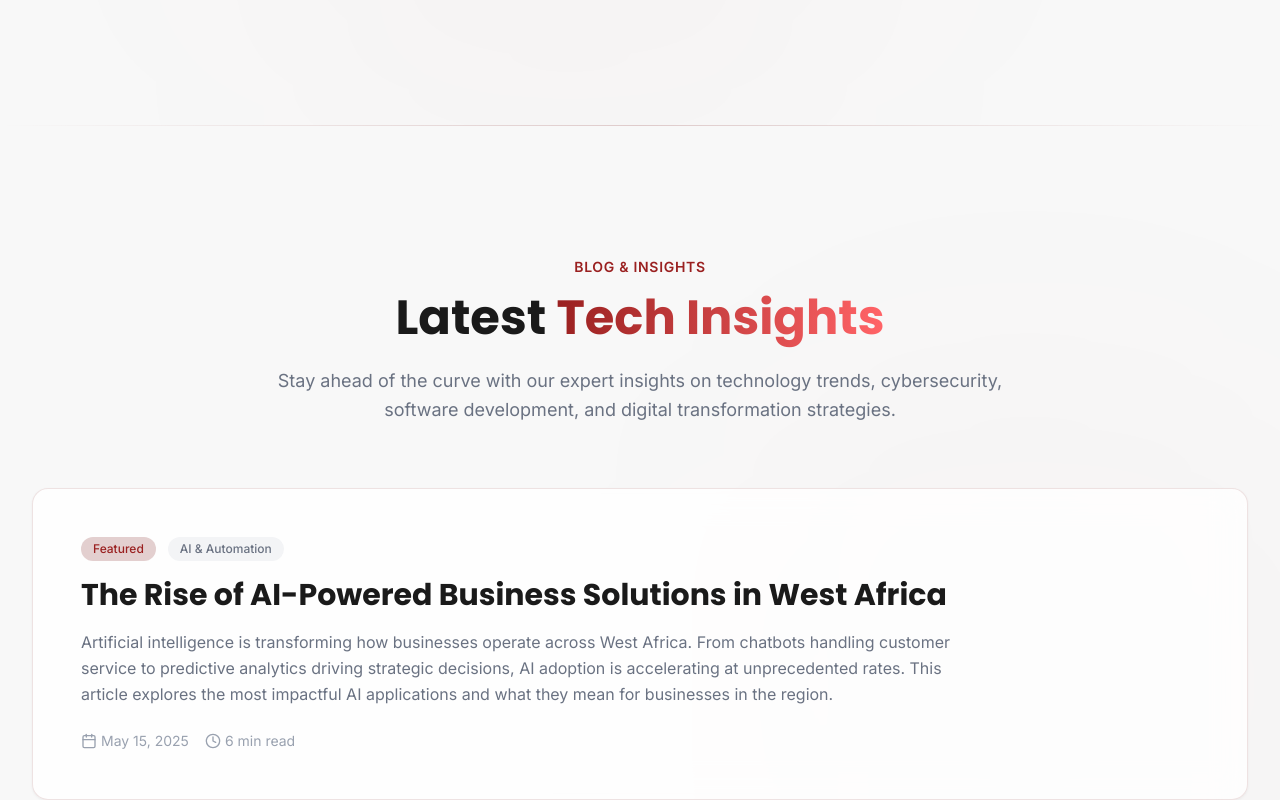
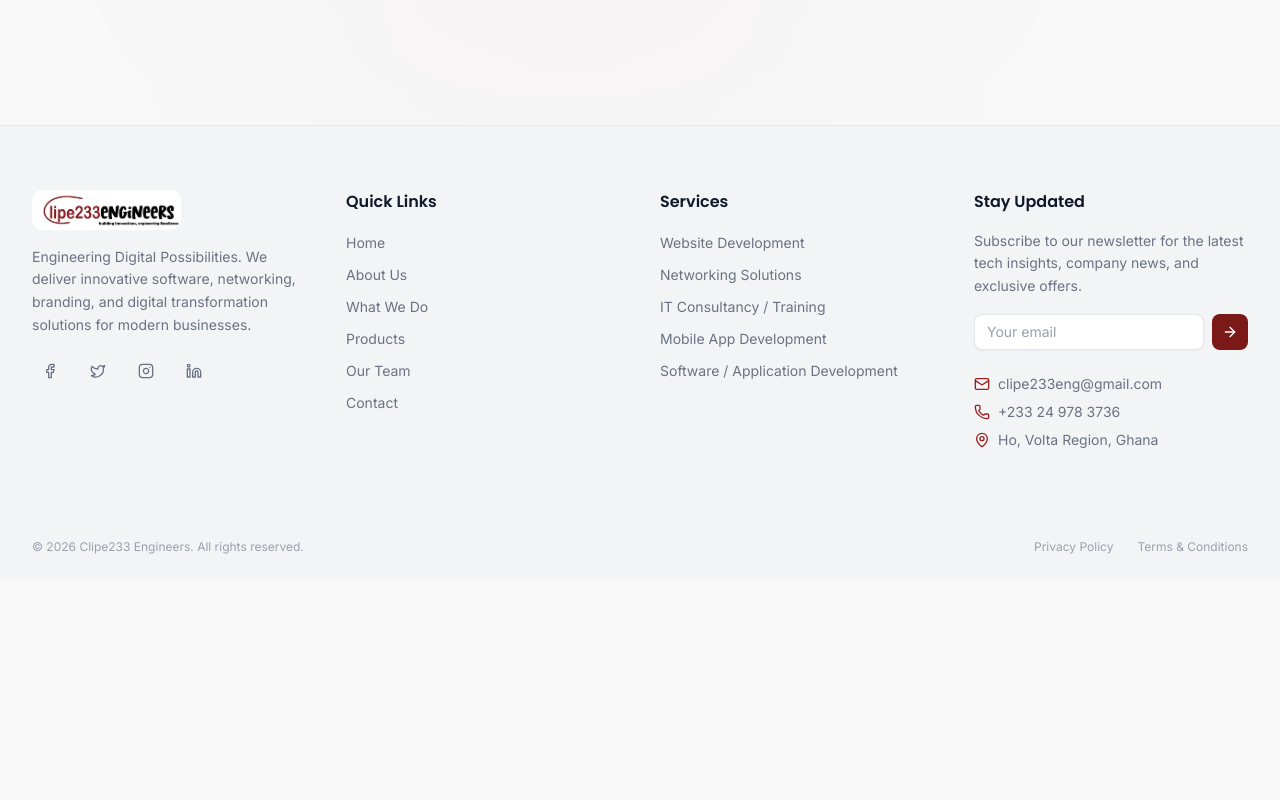
Before and after one commit to lilromeo2290/clipe233, a Next.js app: page / in a window 1280 px wide. Shown: the part 10700-11500 px from the top of the page. After the commit the page ends 11279 px from the top, so only its background shows below. Built offline with nearby package versions, Linux system fonts and the light colour scheme.

Commit message:
Remove Blog & Insights section from homepage

```diff
--- a/src/app/page.tsx
+++ b/src/app/page.tsx
@@ -10,7 +10,7 @@ const ServicesSection = dynamic(() => import("@/components/sections/ServicesSect
 const WhyChooseUsSection = dynamic(() => import("@/components/sections/WhyChooseUsSection"), { ssr: false });
 const PortfolioSection = dynamic(() => import("@/components/sections/PortfolioSection"), { ssr: false });
 const IndustriesSection = dynamic(() => import("@/components/sections/IndustriesSection"), { ssr: false });
-const BlogSection = dynamic(() => import("@/components/sections/BlogSection"), { ssr: false });
+
 const Footer = dynamic(() => import("@/components/sections/Footer"), { ssr: false });
 const WhatsAppFloat = dynamic(() => import("@/components/sections/WhatsAppFloat"), { ssr: false });
 
@@ -41,12 +41,6 @@ export default function Home() {
 
       <IndustriesSection />
 
-      <div className="h-px bg-gradient-to-r from-transparent via-falu/20 dark:via-falu/30 to-transparent" />
-
-      <BlogSection />
-
-      <div className="h-px bg-gradient-to-r from-transparent via-falu/20 dark:via-falu/30 to-transparent" />
-
       <Footer />
       <WhatsAppFloat />
     </main>
```
